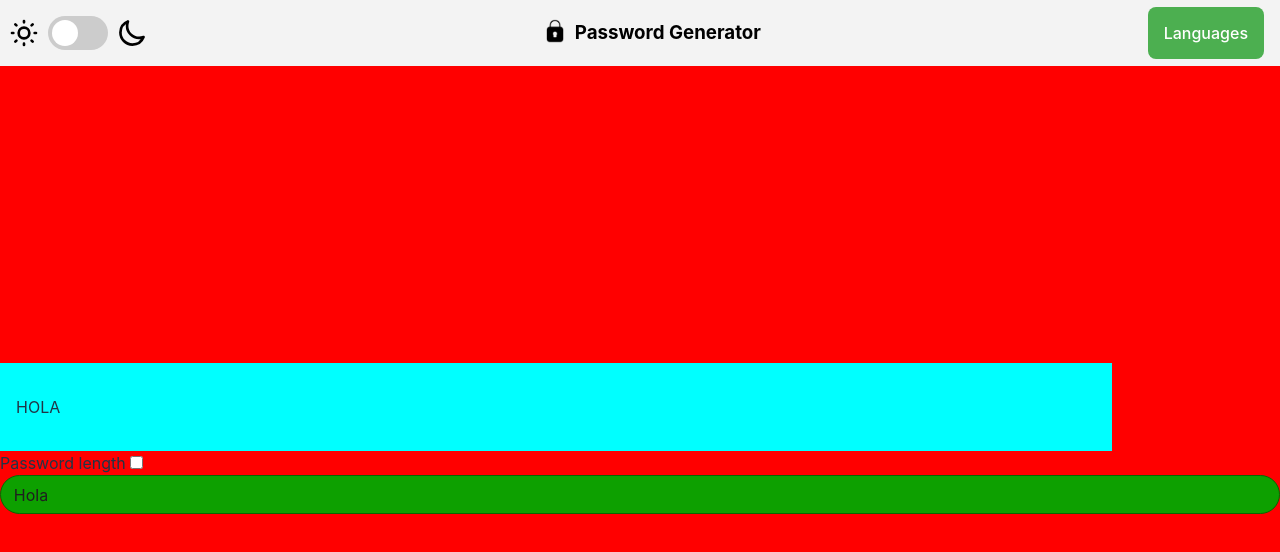
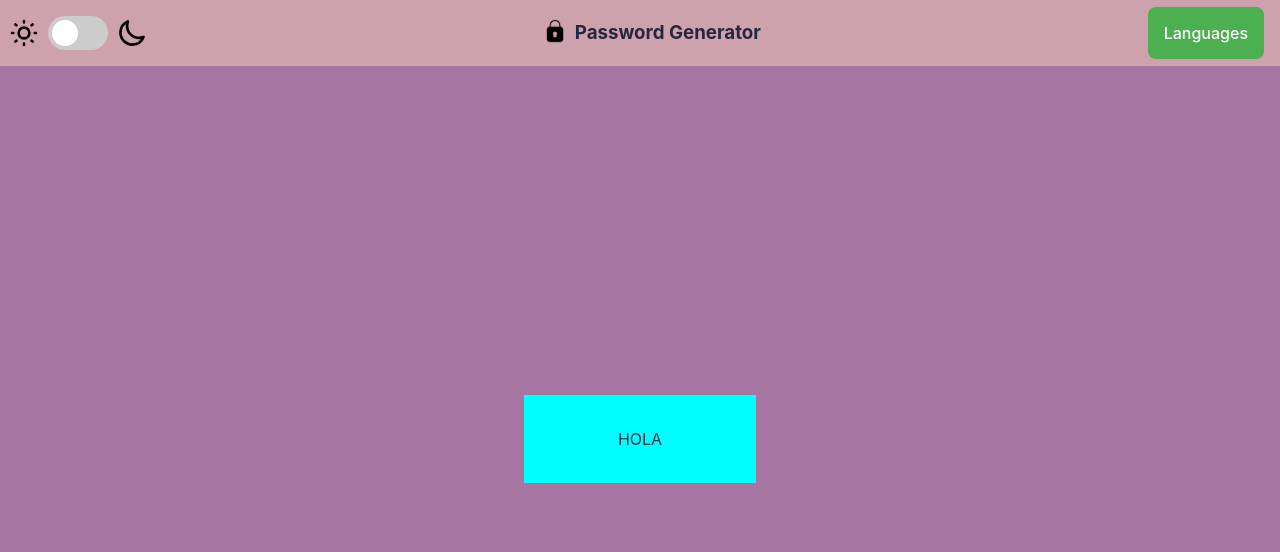
Before and after one commit to simalbelen/password-generator, a React (Vite) app: page / in a window 1280 px wide. Shown: the top 552 px of the page. Built offline with nearby package versions, Linux system fonts and the light colour scheme.

Commit message:
day/night modes implementation

```diff
--- /dev/null
+++ b/src/App.scss
@@ -0,0 +1,6 @@
+#root {
+    height: 100vh;
+    width: 100%;
+    display: flex;
+    flex-direction: column;
+}
--- a/src/components/Layouts/Layout.jsx
+++ b/src/components/Layouts/Layout.jsx
@@ -9,7 +9,6 @@ const Layout = () => {
     const appClassName = nightMode ? 'night-mode' : 'day-mode'
     const toogleTheme = () => {
         setNightMode(!nightMode)
-        console.log(nightMode)
     }
 
     const dict_titles = {
--- a/src/components/Layouts/Layout.scss
+++ b/src/components/Layouts/Layout.scss
@@ -1,7 +1,11 @@
 .night-mode{
-    $principal-color: #c51e1e;
+    --principal-color: #25283D;
+    --secondary-color: #8F3985;
+    --legible-text: #EFD9CE;
 }
 
 .day-mode{
-    $principal-color: #dadada;
+    --principal-color: #CEA2AC;
+    --secondary-color: #A675A1;
+    --legible-text: #25283D;
 }
--- a/src/components/ModeSelector/ModeSelector.jsx
+++ b/src/components/ModeSelector/ModeSelector.jsx
@@ -8,11 +8,11 @@ const ModeSelector = ({toogleTheme}) => {
     }
 
     return (
-        <div className='mode-selector-div' onClick={changeMode}>
+        <div className='mode-selector-div' >
             <img src={sun} className="mode-selector-svg" alt="Sun logo" />
             <label className="switch">
                 <input type="checkbox"/>
-                <span className="slider round"></span>
+                <span className="slider round" onClick={changeMode}/>
             </label>
             <img src={moon} className="mode-selector-svg" alt="Moon logo" />
         </div>
--- a/src/components/NavigationBar/NavigationBar.css
+++ /dev/null
@@ -1,24 +0,0 @@
-.navigation-bar{
-    display: flex;
-    justify-content: space-between;
-    align-items: center;
-    background-color: #f3f3f3;
-}
-
-.menu-icon {
-    padding: 5px;
-    font-size: 1.5em;
-}
-
-.title{
-    font-size: x-large;
-    font-weight: 500;
-    font-family: Arial;
-}
-
-.profile-picture{
-    width: 2.5em;
-    height: 2.5em;
-    border-radius: 50px;
-    padding: 5px;
-}
--- a/src/components/NavigationBar/NavigationBar.jsx
+++ b/src/components/NavigationBar/NavigationBar.jsx
@@ -1,4 +1,4 @@
-import './NavigationBar.css'
+import './NavigationBar.scss'
 import ModeSelector from '../ModeSelector/ModeSelector'
 import DropdownButton from '../DropdownButton/DropdownButton'
 import Title from '../Title/Title'
--- /dev/null
+++ b/src/components/NavigationBar/NavigationBar.scss
@@ -0,0 +1,6 @@
+.navigation-bar{
+    display: flex;
+    justify-content: space-between;
+    align-items: center;
+    background-color: var(--principal-color);
+}
--- a/src/components/Title/Title.css
+++ b/src/components/Title/Title.css
@@ -1,6 +1,6 @@
 .title-w-img{
     display: flex;
-    color: black;
+    color: var(--legible-text);
 }
 
 .logo {
--- a/src/pages/HomePage/HomePage.css
+++ b/src/pages/HomePage/HomePage.css
@@ -7,13 +7,18 @@
 
     justify-content: center;
     align-content: center;
-    background-color: red;
+    background-color: var(--secondary-color);
 }
 
 .generated-psw{
+    display: flex;
+    justify-content: center;
+    background-color: aqua;
+    justify-self: center;
+    padding: 1rem;
     max-width: 1080px;
-    background-color: aqua;
-    padding: 1rem;
+    min-width: 200px;
+    margin: 0 auto;
 }
 
 .card {
--- a/src/pages/HomePage/HomePage.jsx
+++ b/src/pages/HomePage/HomePage.jsx
@@ -1,5 +1,5 @@
 import './HomePage.css'
-import Chip from '../../components/Chip/Chip'
+// import Chip from '../../components/Chip/Chip'
 
 const HomePage = () => {
     return (
@@ -7,7 +7,7 @@ const HomePage = () => {
             <div className="generated-psw">
                 <p> HOLA </p>
             </div>
-            <div>
+            {/* <div>
                 <span>Password length</span>
                 <input
                     type="checkbox"
@@ -16,7 +16,7 @@ const HomePage = () => {
                     value="Paneer"
                 />
             </div>
-            <Chip label={'Hola'} variant={'super-high-security'} />
+            <Chip label={'Hola'} variant={'super-high-security'} /> */}
         </div>
     )
 }
```
Also changed, not shown: src/App.css (deleted, +0 -27 lines).
